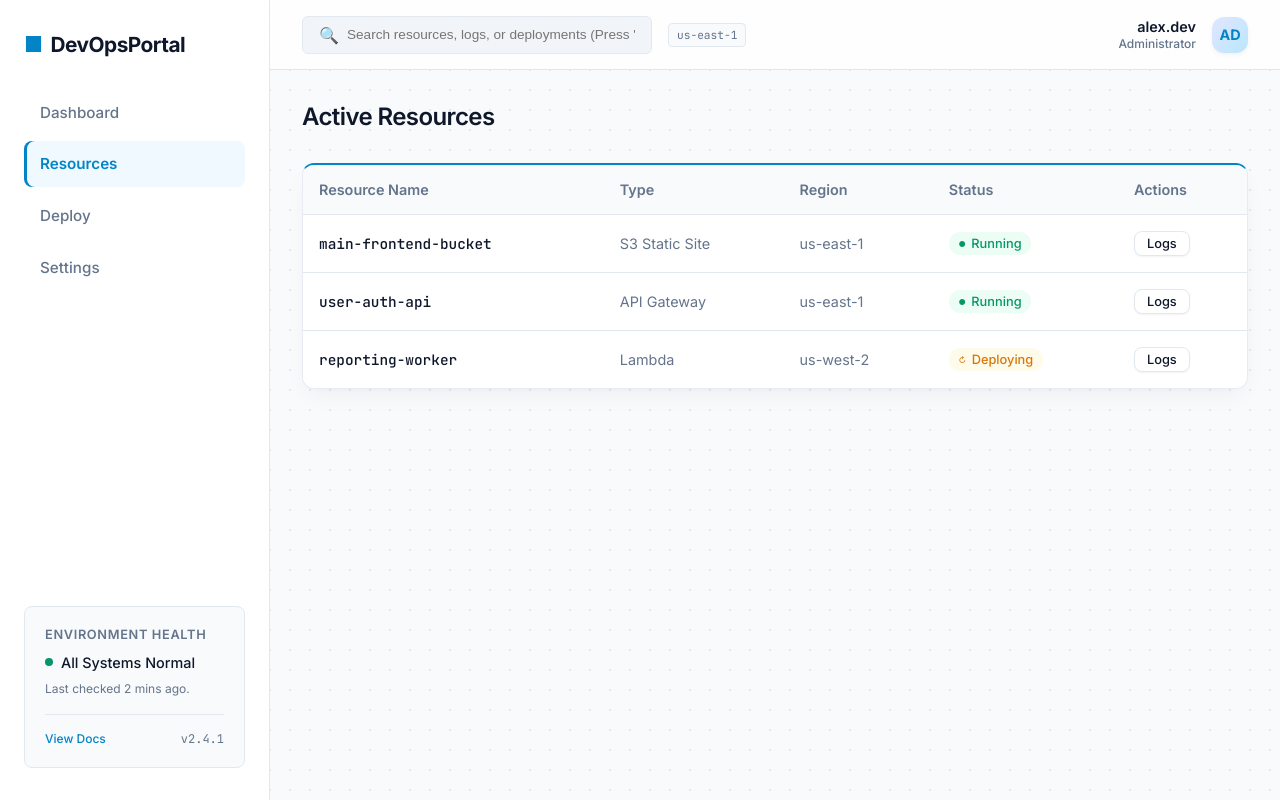
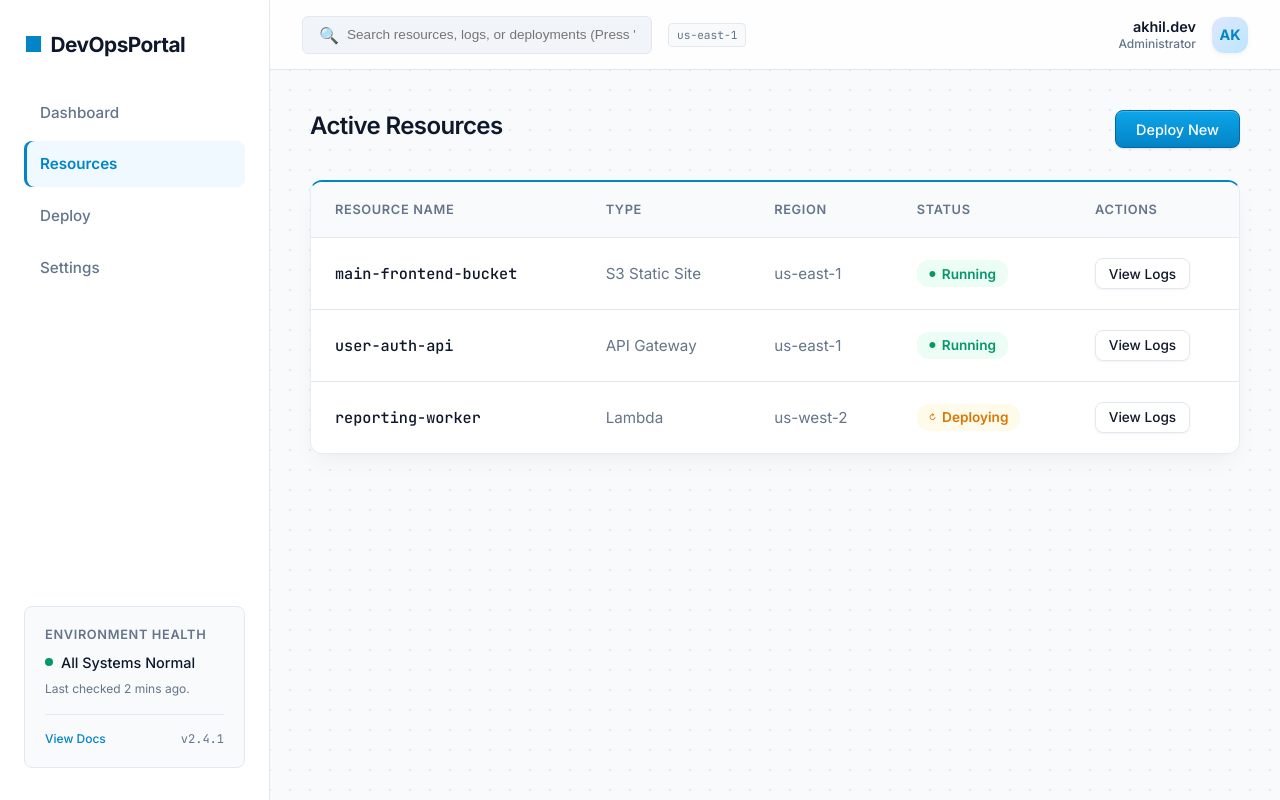
Before and after one commit to akhil96477/devops-portal, a React (Vite) app: page / in a window 1280 px wide. Both pictures are taken after a click on the item "Resources". Built offline with nearby package versions, Linux system fonts and the light colour scheme.

Commit message:
Fix layout bugs in Deploy and Resources tabs, update user name to akhil

```diff
--- a/src/App.jsx
+++ b/src/App.jsx
@@ -63,10 +63,10 @@ function App() {
 
           <div className="user-profile">
             <div style={{ textAlign: 'right', display: 'flex', flexDirection: 'column' }}>
-              <span style={{ fontSize: '0.9rem', fontWeight: '600', color: 'var(--text-main)', lineHeight: '1.2' }}>alex.dev</span>
+              <span style={{ fontSize: '0.9rem', fontWeight: '600', color: 'var(--text-main)', lineHeight: '1.2' }}>akhil.dev</span>
               <span style={{ fontSize: '0.75rem', color: 'var(--text-muted)' }}>Administrator</span>
             </div>
-            <div className="avatar">AD</div>
+            <div className="avatar">AK</div>
           </div>
         </header>
 
--- a/src/components/Dashboard.jsx
+++ b/src/components/Dashboard.jsx
@@ -9,7 +9,7 @@ const Dashboard = ({ setActiveTab }) => {
 
         {/* Top Welcome Panel */}
         <div className="panel" style={{ padding: '2.5rem' }}>
-          <h2 style={{ fontSize: '1.8rem', marginBottom: '0.5rem', letterSpacing: '-0.03em' }}>Welcome back, Alex.</h2>
+          <h2 style={{ fontSize: '1.8rem', marginBottom: '0.5rem', letterSpacing: '-0.03em' }}>Welcome back, Akhil.</h2>
           <p style={{ color: 'var(--text-muted)', fontSize: '1.05rem', maxWidth: '600px' }}>
             Your infrastructure is operating normally. You have provisioned 4 resources this month, saving an estimated $142.00 using the AWS Free Tier.
           </p>
--- a/src/components/ResourcesList.jsx
+++ b/src/components/ResourcesList.jsx
@@ -9,43 +9,46 @@ const ResourcesList = () => {
   ];
 
   return (
-    <div style={{ padding: '2rem' }}>
-      <h2 style={{ marginBottom: '2rem', fontSize: '1.5rem' }}>Active Resources</h2>
+    <div className="content-area" style={{ height: 'calc(100vh - 70px)', paddingBottom: '2rem', display: 'block' }}>
+      <div style={{ display: 'flex', justifyContent: 'space-between', alignItems: 'center', marginBottom: '2rem' }}>
+        <h2 style={{ fontSize: '1.5rem' }}>Active Resources</h2>
+        <button className="btn primary">Deploy New</button>
+      </div>
 
       <div className="panel" style={{ overflow: 'hidden' }}>
-        <table style={{ width: '100%', borderCollapse: 'collapse', textAlign: 'left', fontSize: '0.9rem' }}>
+        <table style={{ width: '100%', borderCollapse: 'collapse', textAlign: 'left', fontSize: '0.95rem' }}>
           <thead style={{ background: '#f8fafc' }}>
             <tr style={{ borderBottom: '1px solid var(--border-color)' }}>
-              <th style={{ padding: '1rem', color: 'var(--text-muted)', fontWeight: '600' }}>Resource Name</th>
-              <th style={{ padding: '1rem', color: 'var(--text-muted)', fontWeight: '600' }}>Type</th>
-              <th style={{ padding: '1rem', color: 'var(--text-muted)', fontWeight: '600' }}>Region</th>
-              <th style={{ padding: '1rem', color: 'var(--text-muted)', fontWeight: '600' }}>Status</th>
-              <th style={{ padding: '1rem', color: 'var(--text-muted)', fontWeight: '600' }}>Actions</th>
+              <th style={{ padding: '1.25rem 1.5rem', color: 'var(--text-muted)', fontWeight: '600', textTransform: 'uppercase', fontSize: '0.8rem', letterSpacing: '0.05em' }}>Resource Name</th>
+              <th style={{ padding: '1.25rem 1.5rem', color: 'var(--text-muted)', fontWeight: '600', textTransform: 'uppercase', fontSize: '0.8rem', letterSpacing: '0.05em' }}>Type</th>
+              <th style={{ padding: '1.25rem 1.5rem', color: 'var(--text-muted)', fontWeight: '600', textTransform: 'uppercase', fontSize: '0.8rem', letterSpacing: '0.05em' }}>Region</th>
+              <th style={{ padding: '1.25rem 1.5rem', color: 'var(--text-muted)', fontWeight: '600', textTransform: 'uppercase', fontSize: '0.8rem', letterSpacing: '0.05em' }}>Status</th>
+              <th style={{ padding: '1.25rem 1.5rem', color: 'var(--text-muted)', fontWeight: '600', textTransform: 'uppercase', fontSize: '0.8rem', letterSpacing: '0.05em' }}>Actions</th>
             </tr>
           </thead>
           <tbody>
             {resources.map((res, index) => (
-              <tr key={res.id} style={{ borderBottom: index === resources.length - 1 ? 'none' : '1px solid var(--border-color)' }}>
-                <td style={{ padding: '1rem', fontFamily: 'JetBrains Mono, monospace', color: 'var(--text-main)', fontWeight: '500' }}>{res.name}</td>
-                <td style={{ padding: '1rem', color: 'var(--text-muted)' }}>{res.type}</td>
-                <td style={{ padding: '1rem', color: 'var(--text-muted)' }}>{res.region}</td>
-                <td style={{ padding: '1rem' }}>
+              <tr key={res.id} style={{ borderBottom: index === resources.length - 1 ? 'none' : '1px solid var(--border-color)', transition: 'background 0.2s', cursor: 'pointer' }} onMouseOver={(e) => e.currentTarget.style.background = '#f8fafc'} onMouseOut={(e) => e.currentTarget.style.background = 'transparent'}>
+                <td style={{ padding: '1.25rem 1.5rem', fontFamily: 'JetBrains Mono, monospace', color: 'var(--text-main)', fontWeight: '500' }}>{res.name}</td>
+                <td style={{ padding: '1.25rem 1.5rem', color: 'var(--text-muted)' }}>{res.type}</td>
+                <td style={{ padding: '1.25rem 1.5rem', color: 'var(--text-muted)' }}>{res.region}</td>
+                <td style={{ padding: '1.25rem 1.5rem' }}>
                   <span style={{
                     display: 'inline-flex',
                     alignItems: 'center',
                     gap: '0.35rem',
-                    padding: '0.25rem 0.6rem',
+                    padding: '0.35rem 0.75rem',
                     borderRadius: '12px',
-                    fontSize: '0.8rem',
-                    fontWeight: '500',
+                    fontSize: '0.85rem',
+                    fontWeight: '600',
                     background: res.status === 'Running' ? '#ecfdf5' : '#fffbeb',
                     color: res.status === 'Running' ? 'var(--success)' : 'var(--warning)'
                   }}>
                     <span style={{ fontSize: '0.5rem' }}>{res.status === 'Running' ? '●' : '↻'}</span> {res.status}
                   </span>
                 </td>
-                <td style={{ padding: '1rem' }}>
-                  <button className="btn" style={{ padding: '0.25rem 0.75rem', fontSize: '0.8rem' }}>Logs</button>
+                <td style={{ padding: '1.25rem 1.5rem' }}>
+                  <button className="btn" style={{ padding: '0.4rem 0.8rem', fontSize: '0.85rem' }}>View Logs</button>
                 </td>
               </tr>
             ))}
```
Also changed, not shown: src/components/DeployForm.jsx (+27 -21 lines).
